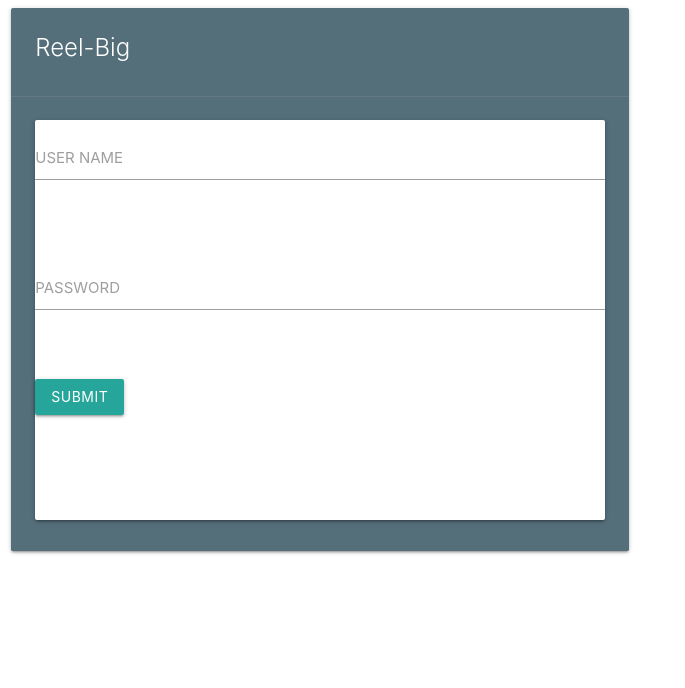
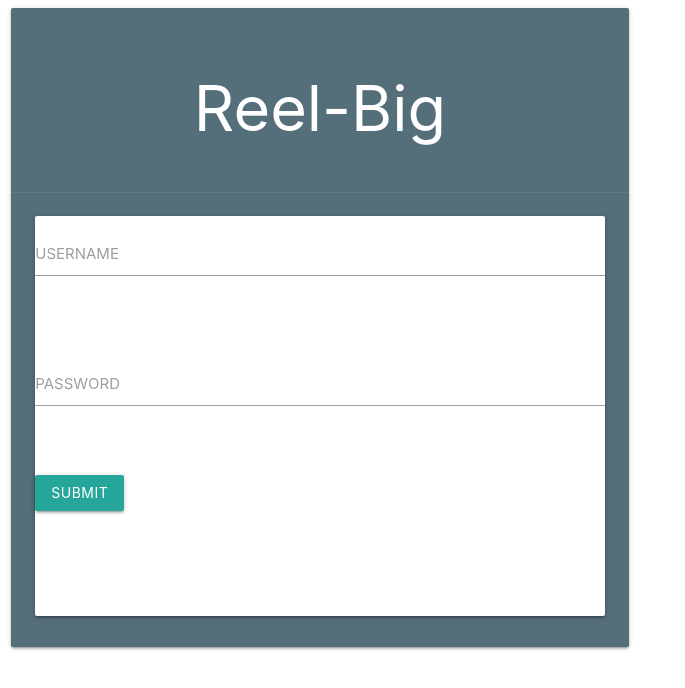
Before and after one commit to Team-CBD/big-reel, a plain HTML site: page logIn.html in a window 1280 px wide. Shown: the whole page, without its empty margins (0-685 px from the left). Drawn offline with nearby package versions, Linux system fonts and the light colour scheme.

Commit message:
login setup wip

```diff
--- a/logIn.html
+++ b/logIn.html
@@ -20,7 +20,7 @@
         <div class="col s12 m6">
           <div class="card blue-grey darken-1">
             <div class="card-content white-text">
-              <span class="card-title">Reel-Big</span>
+              <h1 class="center">Reel-Big</h1>
             </div>
             <div class="card-action">
                 <div class="card medium">
@@ -29,7 +29,7 @@
                           <div class="row">
                             <div class="input-field col s12">
                               <textarea id="textarea1" class="materialize-textarea"></textarea>
-                              <label for="textarea1">USER NAME</label>
+                              <label class="center" for="textarea1">USERNAME</label>
                             </div>
                           </div>
                         </form>
@@ -40,7 +40,7 @@
                           <div class="row">
                             <div class="input-field col s12">
                               <textarea id="textarea1" class="materialize-textarea"></textarea>
-                              <label for="textarea1">PASSWORD</label>
+                              <label class="center" for="textarea1">PASSWORD</label>
                             </div>
                           </div>
                         </form>
```
